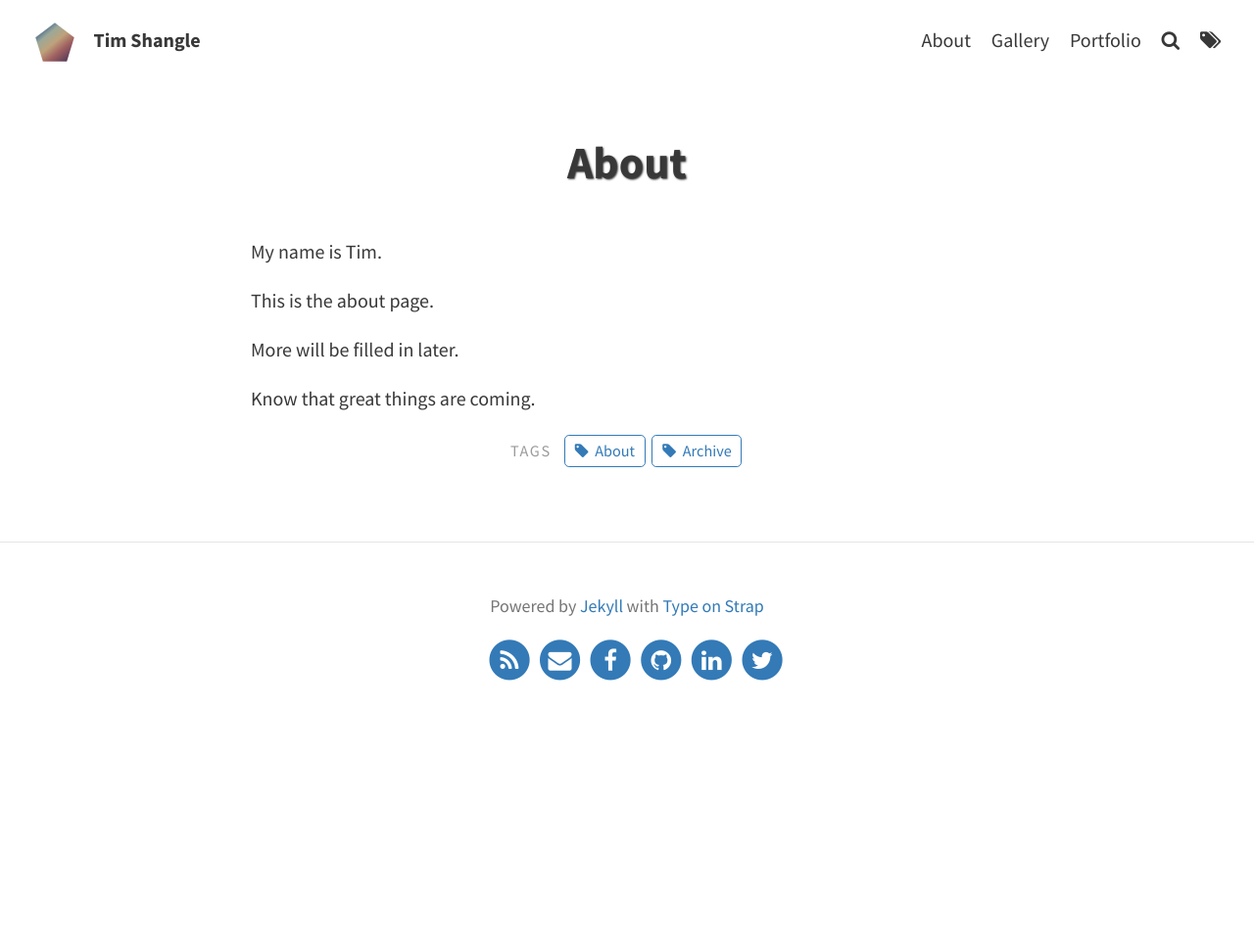
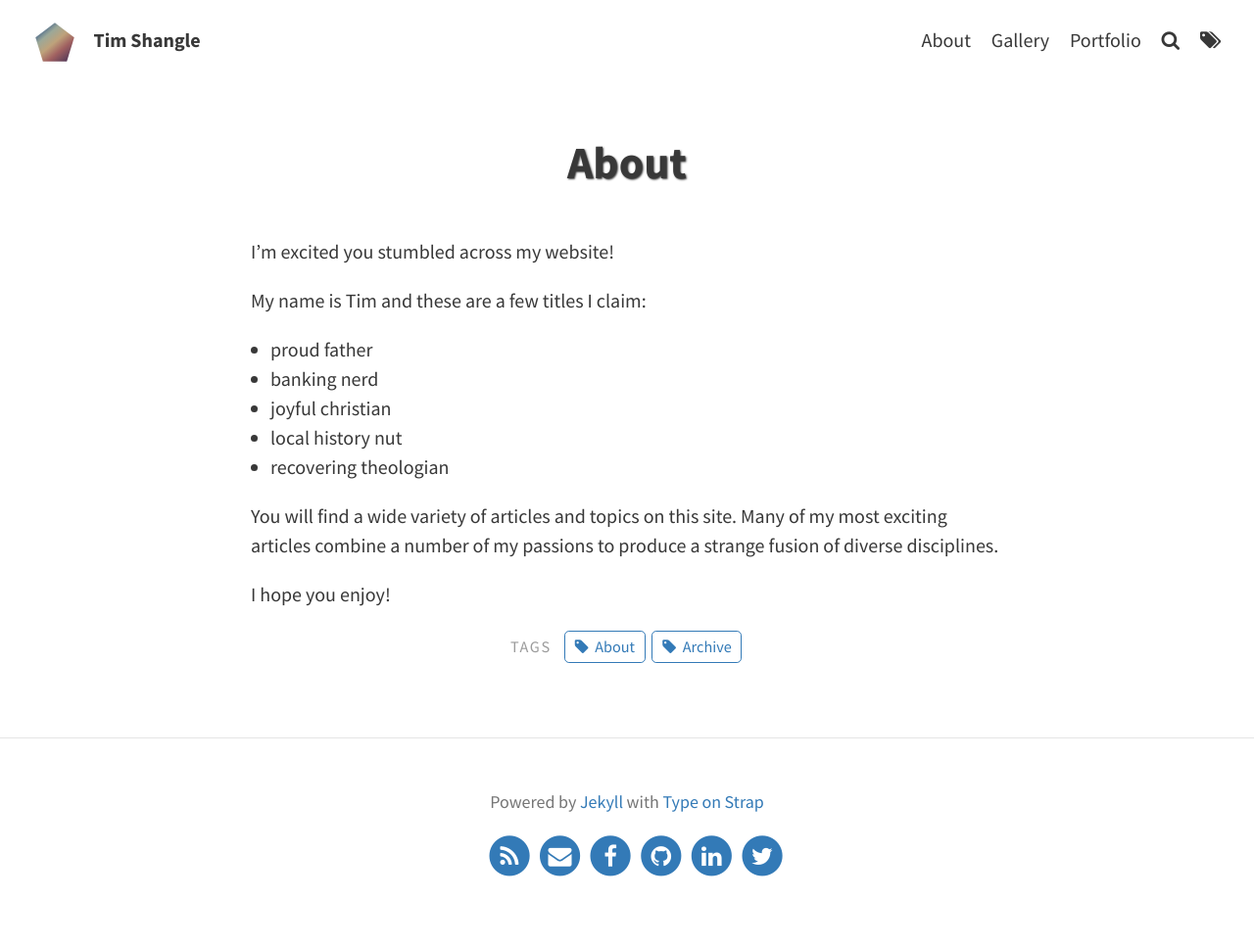
Before and after one commit to shangle/shangle.github.io, a Jekyll site: the page built from pages/about.md, in a window 1280 px wide. Shown: the whole page at 98% size. Built offline with Jekyll 4.4.1, drawn with Linux system fonts in a browser that asks for light colours; before the commit the page ends 900 px from its top, so only the background shows below that.

Commit message:
Update about.md

```diff
--- a/pages/about.md
+++ b/pages/about.md
@@ -5,10 +5,15 @@ permalink: /about/
 tags: [About, Archive]
 ---
 
-My name is Tim.
+I'm excited you stumbled across my website!
 
-This is the about page.
+My name is Tim and these are a few titles I claim:
+ * proud father
+ * banking nerd
+ * joyful christian
+ * local history nut
+ * recovering theologian
 
-More will be filled in later.
+You will find a wide variety of articles and topics on this site. Many of my most exciting articles combine a number of my passions to produce a strange fusion of diverse disciplines.
 
-Know that great things are coming.
+I hope you enjoy!
```
